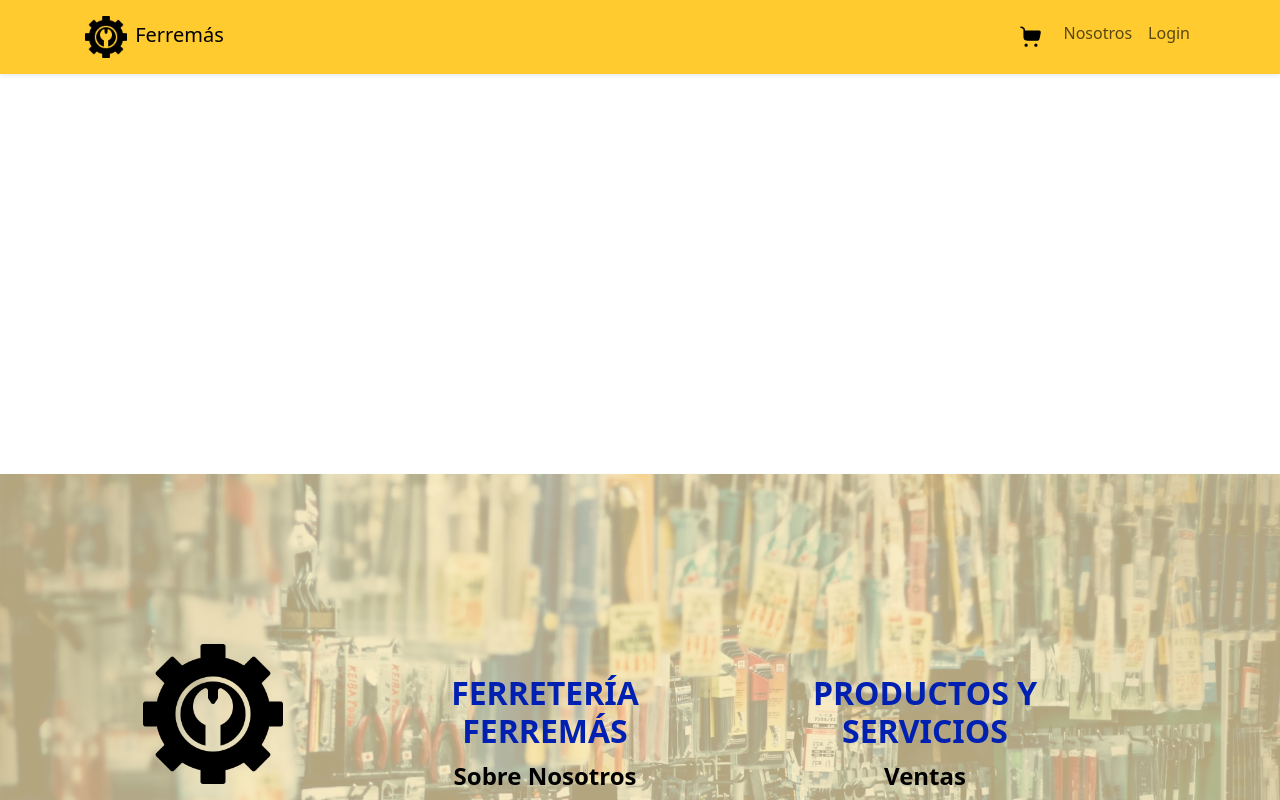
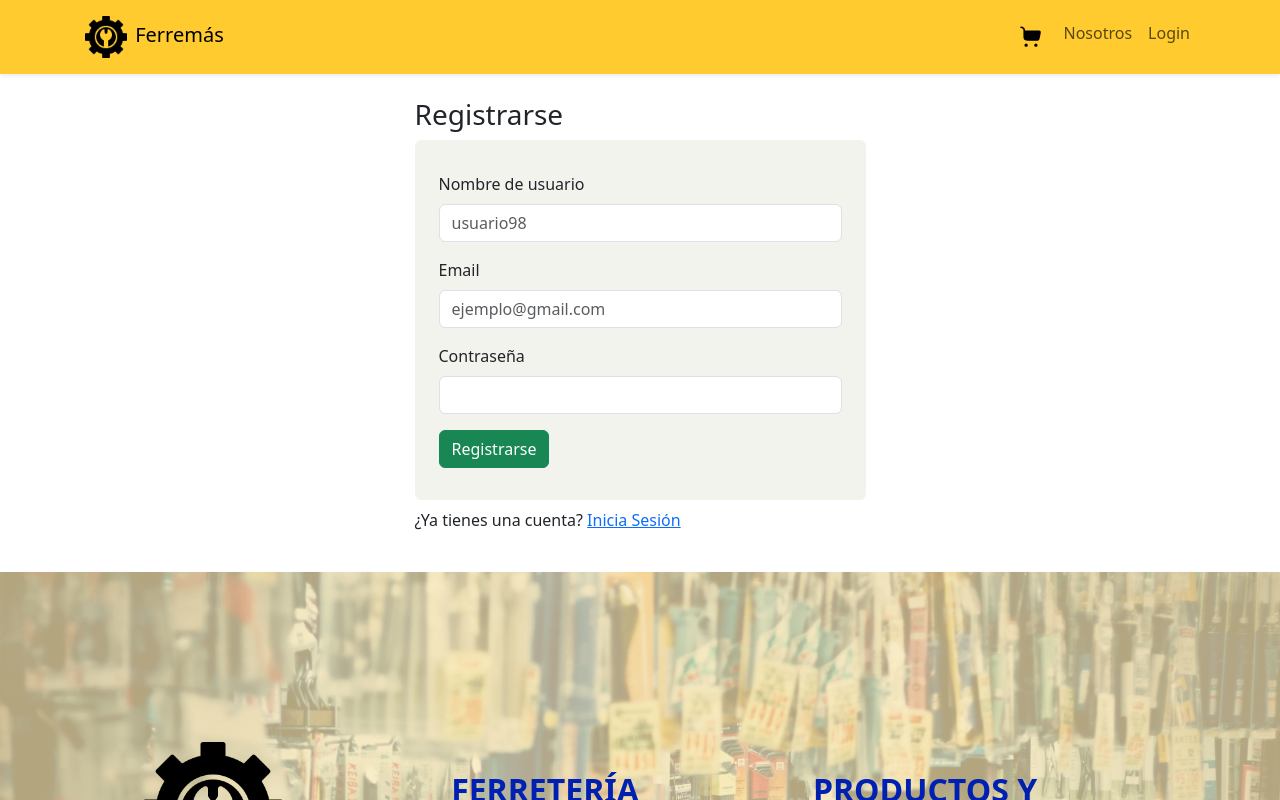
Before and after one commit to Dani-2TB/ferremas_web, a Vue app: page /register in a window 1280 px wide. Shown: the top 800 px of the page. Built offline with nearby package versions, Linux system fonts and the light colour scheme.

Commit message:
terminado registro de usuarios y validaciónes auth
se terminaron las vistas de registro y login, con sus respectivas
validaciones de formulario en el front end y el display de errores.

```diff
--- a/src/components/auth/LoginForm.vue
+++ b/src/components/auth/LoginForm.vue
@@ -1,30 +1,42 @@
 <template>
-  <h2>
-    {{ $route.meta.error }}
-  </h2>
-  <div class="row justify-content-center">
+  <div class="row d-flex align-items-center justify-content-center">
     <div class="col-12 col-md-8 col-lg-6 col-xl-5 col-xxl-4">
       <h3>Iniciar Sesión</h3>
       <form @submit.prevent="onSubmit(input.username, input.password)" class="form mb-2">
+        <div v-if="errors.notFound" v-for="error in errors.notFound">
+          <p class="error mb-3">{{ error }}</p>
+        </div>
         <div class="form-field">
           <div class="mb-3">
             <label for="username" class="form-label">Nombre de usuario</label>
-            <input id="username" type="text" class="form-control" v-model="input.username">
+            <input
+              id="username" type="text" class="form-control" v-model="input.username"
+              minlength="3" maxlength="30"
+            >
+            <div v-if="errors.username" v-for="error in errors.username">
+              <p class="error">{{ error }}</p>
+            </div>
           </div>
           <div class="mb-3">
             <label for="password" class="form-label">Contraseña</label>
-            <input id="password" type="password" class="form-control" v-model="input.password">
+            <input
+              id="password" type="password" class="form-control" v-model="input.password"
+              minlength="3" maxlength="30"
+            >
+            <div v-if="errors.password" v-for="error in errors.password">
+              <p class="error">{{ error }}</p>
+            </div>
           </div>
         </div>
         <button type="submit" class="btn btn-primary">Iniciar Sesión</button>
       </form>
-      <p>¿No tienes una cuenta? <RouterLink to="/">Registrate</RouterLink></p>
+      <p>¿No tienes una cuenta? <RouterLink to="register">Registrate</RouterLink></p>
     </div>
   </div>
 </template>
 
 <script setup>
-import { ref } from 'vue';
+import { ref, watch} from 'vue';
 import { useRouter} from 'vue-router';
 import { sessionStore } from '@/stores/sessionStore';
 
@@ -38,16 +50,47 @@ const input = ref(
   }
 );
 
+const errors = ref(new Object());
+
 const logginIn = ref(false);
 
 async function onSubmit(username, password) {
+  errors.value = new Object();
+
+  let valid = true;
+
+  if (input.value.username.length < 1) {
+    errors.value.username = ["Este campo no puede estar en blanco"]
+    valid = false;
+  }
+
+  if (input.value.password.length < 1) {
+    errors.value.password = ["Este campo no puede estar en blanco"]
+    valid = false;
+  }
+
+  if (!valid) return;
+
   logginIn.value = true;
-  await session.login(username, password);
+
+  let response = await session.login(username, password);
   logginIn.value = false;
-  if (session.isLoggedIn) {
-      router.push('/');
-    }
+  if (response.sucess) {
+    alert("Sesión iniciada con éxito!")
+    router.push('/');
+  } else {
+    errors.value.notFound = ["Usuario o contraseña incorrectos"]
   }
+}
+
+watch(() => input.value.username, () => {
+  errors.value.username = [];
+})
+
+watch(() => input.value.password, () => {
+  errors.value.password = [];
+})
+
 </script>
 
 <style scoped>
@@ -56,4 +99,10 @@ async function onSubmit(username, password) {
   background-color: #f3f3ed;
   border-radius: 0.4rem;
 }
+.error {
+  color: #b11515f6;
+  font-size: 10pt;
+  height: 10pt;
+  margin: 0;
+}
 </style>
--- a/src/components/auth/RegisterFrom.vue
+++ b/src/components/auth/RegisterFrom.vue
@@ -0,0 +1,79 @@
+<template>
+  <div class="row d-flex align-content-center justify-content-center">
+    <div class="col-12 col-md-8 col-lg-6 col-xl-5 col-xxl-4">
+      <h3>Registrarse</h3>
+      <form @submit.prevent="onSubmit(input.username, input.password, input.email)" class="form mb-2">
+        <div class="form-field">
+          <div class="mb-3">
+            <label for="username" class="form-label">Nombre de usuario</label>
+            <input id="username" type="text" class="form-control" v-model="input.username" placeholder="usuario98">
+            <div v-if="errors.username" v-for="error in errors.username">
+              <p class="error">{{ error }}</p>
+            </div>
+          </div>
+          <div class="mb-3">
+            <label for="email" class="form-label">Email</label>
+            <input id="email" type="email" class="form-control" v-model="input.email" placeholder="ejemplo@gmail.com">
+            <div v-if="errors.email" v-for="error in errors.email">
+              <p class="error">{{ error }}</p>
+            </div>
+          </div>
+          <div class="mb-3">
+            <label for="password" class="form-label">Contraseña</label>
+            <input id="password" type="password" class="form-control" v-model="input.password">
+            <div v-if="errors.password" v-for="error in errors.password">
+              <p class="error">{{ error }}</p>
+            </div>
+          </div>
+        </div>
+        <button type="submit" class="btn btn-success">Registrarse</button>
+      </form>
+      <p>¿Ya tienes una cuenta? <RouterLink to="login">Inicia Sesión</RouterLink></p>
+    </div>
+  </div>
+</template>
+
+<script setup>
+import { ref } from 'vue';
+import { useRouter} from 'vue-router';
+import { sessionStore } from '@/stores/sessionStore';
+
+const session = sessionStore();
+const router = useRouter();
+const input = ref(
+  {
+    username: "",
+    password: "",
+    email: "",
+  }
+);
+const registering = ref(false);
+const errors = ref(new Object())
+async function onSubmit(username, password, email) {
+  errors.value = new Object();
+
+  registering.value = true;
+  let response = await session.register(username, password, email);
+  registering.value = false;
+  if (response === 'sucess') {
+    alert("Se ha registrado con éxito ahora puede iniciar sesión");
+    router.push("login");
+  } else {
+    errors.value = response;
+  }
+}
+</script>
+
+<style scoped>
+.form {
+  padding: 2rem 1.5rem;
+  background-color: #f3f3ed;
+  border-radius: 0.4rem;
+}
+.error {
+  color: #b11515f6;
+  font-size: 10pt;
+  margin: 0;
+  height: 10pt;
+}
+</style>
--- a/src/components/home/HomeContent.vue
+++ b/src/components/home/HomeContent.vue
@@ -6,6 +6,7 @@
 <template>
   <MainCarousel />
   <hr class="mt-5 mb-4">
+  <h1>Nuestros Productos</h1>
   <ProductosMain />
 </template>
 
--- a/src/components/productos/CardProducto.vue
+++ b/src/components/productos/CardProducto.vue
@@ -41,9 +41,10 @@ async function fetchProducto(id) {
       Marca: {{ $props.marca ? $props.marca : 'Sin Marca' }} <br>
       Precio: ${{ $props.precio || 0 }}
     </p>
-    <div class="d-flex flex-row flex-wrap gap-2">
-      <a @click="carritoAdd" class="btn btn-primary flex-grow-0">Agregar al carrito</a>
-    </div>
+  </div>
+  <div class="d-flex flex-row flex-wrap gap-2 ms-3 mb-3">
+    <a @click="carritoAdd" class="btn btn-primary flex-grow-0">Agregar</a>
+    <a @click="carritoAdd" class="btn btn-secondary flex-grow-0">Ver Más</a>
   </div>
 </div>
 
@@ -57,4 +58,7 @@ async function fetchProducto(id) {
 .hidden {
   display: none;
 }
+.card {
+  min-height: 25rem;
+}
 </style>
--- a/src/components/productos/ProductosMain.vue
+++ b/src/components/productos/ProductosMain.vue
@@ -1,12 +1,11 @@
 <template>
-  <h3 class="h1 mb-4"> Nuestros Productos </h3>
-  <div id="productos" class="row px-1 py-3 rounded">
+  <div id="productos" class="row px-1 py-3 rounded justify-content-center">
 
     <div class="col-12 col-xl-3 sidebar">
       <SideBar v-model="categoriaSelect" />
     </div>
 
-    <div class="col-12 col-xl-9 d-flex flex-column productos">
+    <div class="col-11 col-xl-9 d-flex flex-column productos">
       <h4 class="h4 mt-3 mt-xl-0">{{ categoriaSelect === 0 ? 'Seleccione una categoría' : categoriaSelect.nombre }}</h4>
 
       <div v-if="cargandoProductos" class="h-25 d-flex align-items-center justify-content-center">
@@ -30,7 +29,7 @@
       </div>
 
     </div>
-    <div class="col-12 controls d-flex flex-row">
+    <div v-if="productosArray" class="col-12 controls d-flex flex-row">
       <button v-if="productosArray.previous" @click="fetchProductos(productosArray.previous)" class="btn btn-primary d-block ms-auto">Anterior</button>
       <button v-if="productosArray.next" @click="fetchProductos(productosArray.next)" class="btn btn-primary d-block ms-auto">Siguiente</button>
     </div>
@@ -79,7 +78,7 @@
 
 <style scoped>
   #productos {
-    height: 60rem;
+    height: 62rem;
     overflow-y: hidden;
     background-color: #EEEEEE;
   }
--- a/src/components/productos/SideBar.vue
+++ b/src/components/productos/SideBar.vue
@@ -1,5 +1,5 @@
 <template>
-<div id="sidebar" class="rounded px-1 py-4">
+<div id="sidebar" class="py-3 px-2">
 
   <div v-if="fetching" class="w-100 h-100 d-flex flex-column align-items-center justify-content-center">
     <h3 class="text-center">Cargando Categorías</h3>
--- a/src/router/index.js
+++ b/src/router/index.js
@@ -54,6 +54,11 @@ const router = createRouter({
       meta: {
         pageTitle: 'Ferremás Usuarios'
       }
+    },
+    {
+      path: '/register',
+      name: 'register',
+      component: () => import('../views/auth/RegisterView.vue')
     },
     {
       path: '/logout',
--- a/src/stores/sessionStore.js
+++ b/src/stores/sessionStore.js
@@ -21,19 +21,34 @@ export const sessionStore = defineStore('session', () => {
 
         if (response.ok) {
             isLoggedIn.value = true;
+            let data = await response.json();
+            username.value = data.user;
+            token.value = data.token;
+            rol.value = data.rol;
+
+            localStorage.setItem("ferremas-username", username.value)
+            localStorage.setItem("ferremas-token", token.value)
+            localStorage.setItem("ferremas-rol", rol.value)
+            return {sucess: true}
         } else {
-            return
+            return await response.json();
         }
+    }
 
-        let data = await response.json()
-
-        username.value = data.user;
-        token.value = data.token;
-        rol.value = data.rol;
-
-        localStorage.setItem("ferremas-username", username.value)
-        localStorage.setItem("ferremas-token", token.value)
-        localStorage.setItem("ferremas-rol", rol.value)
+    async function register(user, password, email) {
+        let url = apiUrl + 'register';
+        let response = await fetch(url, {
+            method: 'POST',
+            headers: {
+                "Content-Type": "application/json"
+            },
+            body: JSON.stringify({username: user, password: password, email: email})
+        });
+        if (response.ok) {
+            return 'sucess';
+        } else {
+            return await response.json();
+        }
     }
 
     function logout() {
@@ -66,5 +81,5 @@ export const sessionStore = defineStore('session', () => {
         }
     }
 
-    return { username, token, isLoggedIn, rol, login, logout, checkCredentials}
+    return { username, token, isLoggedIn, rol, login, register, logout, checkCredentials}
 });
--- /dev/null
+++ b/src/views/admin/AdminView.vue
@@ -0,0 +1,4 @@
+<template>
+  <h1>Administrar Productos</h1>
+
+</template>
--- /dev/null
+++ b/src/views/auth/RegisterView.vue
@@ -0,0 +1,7 @@
+<template>
+<RegisterForm/>
+</template>
+
+<script setup>
+import RegisterForm from '../../components/auth/RegisterFrom.vue';
+</script>
```
